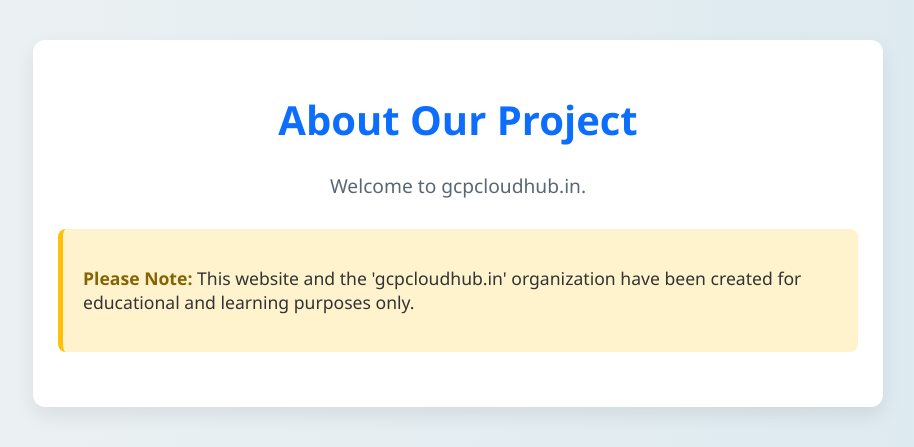
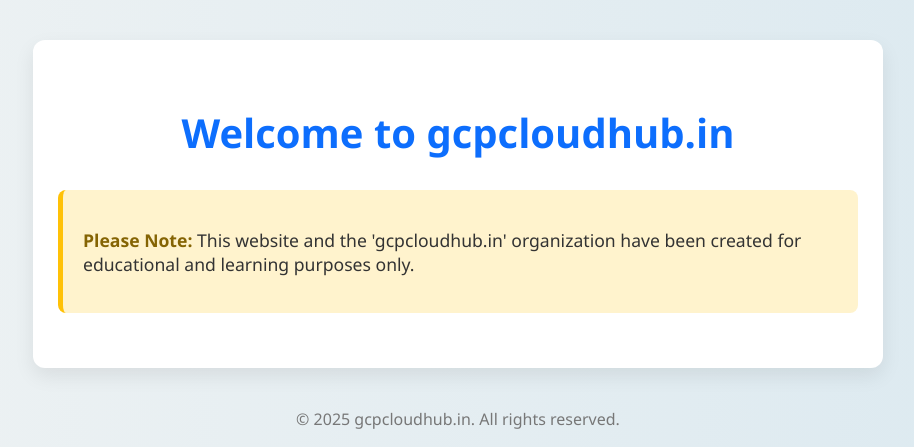
Before and after one commit to bikram-singh/Deploy-Python-Static-WebSite-to-GCS, a Flask app: page /about in a window 1280 px wide. Shown: the part 165-612 px from the top of the page, without its empty margins (182-1096 px from the left). Run offline with Flask 3, Linux system fonts and the light colour scheme.

Commit message:
Update about.html

```diff
--- a/templates/about.html
+++ b/templates/about.html
@@ -24,11 +24,12 @@
             text-align: center; /* Center aligning text inside the card */
         }
 
-        /* --- Main Heading --- */
-        h1 {
+        /* --- Welcome Title Styling (Replaces the old h1) --- */
+        .welcome-title {
             color: #0d6efd; /* A strong, trustworthy blue */
-            margin-bottom: 25px;
+            font-weight: bold;
             font-size: 2.5em;
+            margin-bottom: 30px;
         }
 
         /* --- Disclaimer Box Styling --- */
@@ -46,13 +47,6 @@
             color: #856404; /* Darker text for contrast */
         }
 
-        /* --- Welcome Message Styling --- */
-        .welcome-text {
-            font-size: 1.2em;
-            color: #5a6773;
-            margin-bottom: 30px;
-        }
-
         /* --- Footer Styling --- */
         footer {
             text-align: center;
@@ -66,7 +60,7 @@
                 margin: 20px;
                 padding: 20px;
             }
-            h1 {
+            .welcome-title {
                 font-size: 2em;
             }
         }
@@ -85,9 +79,8 @@
     </header>
 
     <main>
-        <h1>About Our Project</h1>
-
-        <p class="welcome-text">Welcome to gcpcloudhub.in.</p>
+        <!-- The old H1 is removed, and this P tag is now the styled title -->
+        <p class="welcome-title">Welcome to gcpcloudhub.in</p>
 
         <div class="disclaimer">
             <p><strong>Please Note:</strong> This website and the 'gcpcloudhub.in' organization have been created for educational and learning purposes only.</p>
```
